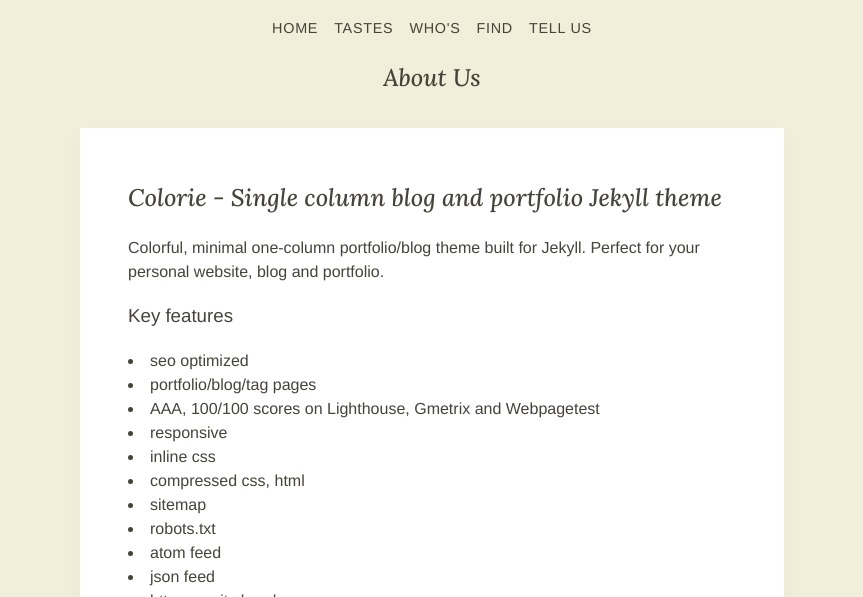
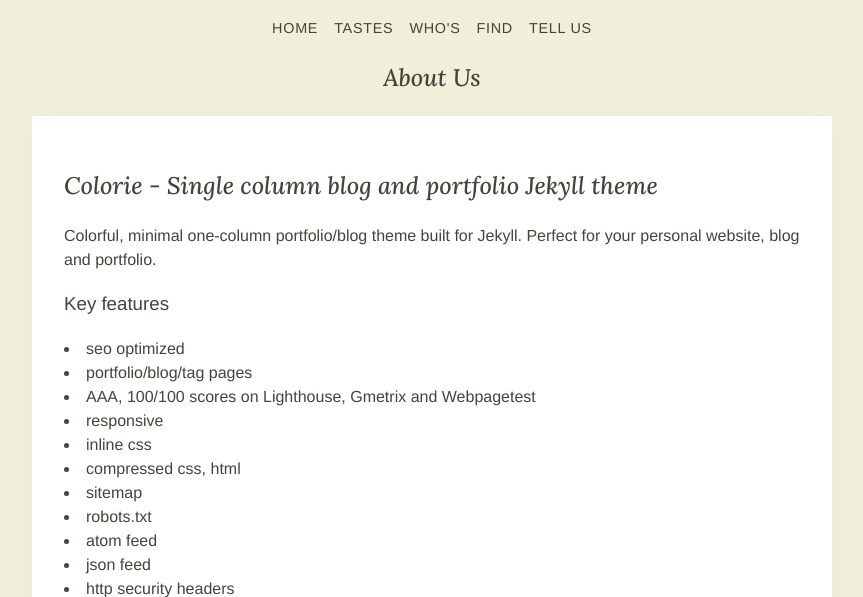
Before and after one commit to yong-lim/eateries, a Jekyll site: the page built from _pages/about.md, in a window 1280 px wide. Shown: the top 597 px of the page, without its empty margins (208-1071 px from the left). Built offline with Jekyll 4.4.1, drawn with Linux system fonts in a browser that asks for light colours; grey boxes are pictures that could not be loaded.

Commit message:
Remove margin and different paddings from contact us form

```diff
--- a/_sass/_layout.scss
+++ b/_sass/_layout.scss
@@ -134,9 +134,7 @@
 
 .page-find {
   background: white;
-  margin: 2rem 3rem;
-  padding: 2rem 3rem;
-  padding-bottom: 1.7rem;
+  padding: 2rem 2rem;
   -webkit-box-shadow: 0 0.75rem 1.5rem rgba(18, 38, 63, 0.03);
   box-shadow: 0 0.75rem 1.5rem rgba(18, 38, 63, 0.03);
 }
```
